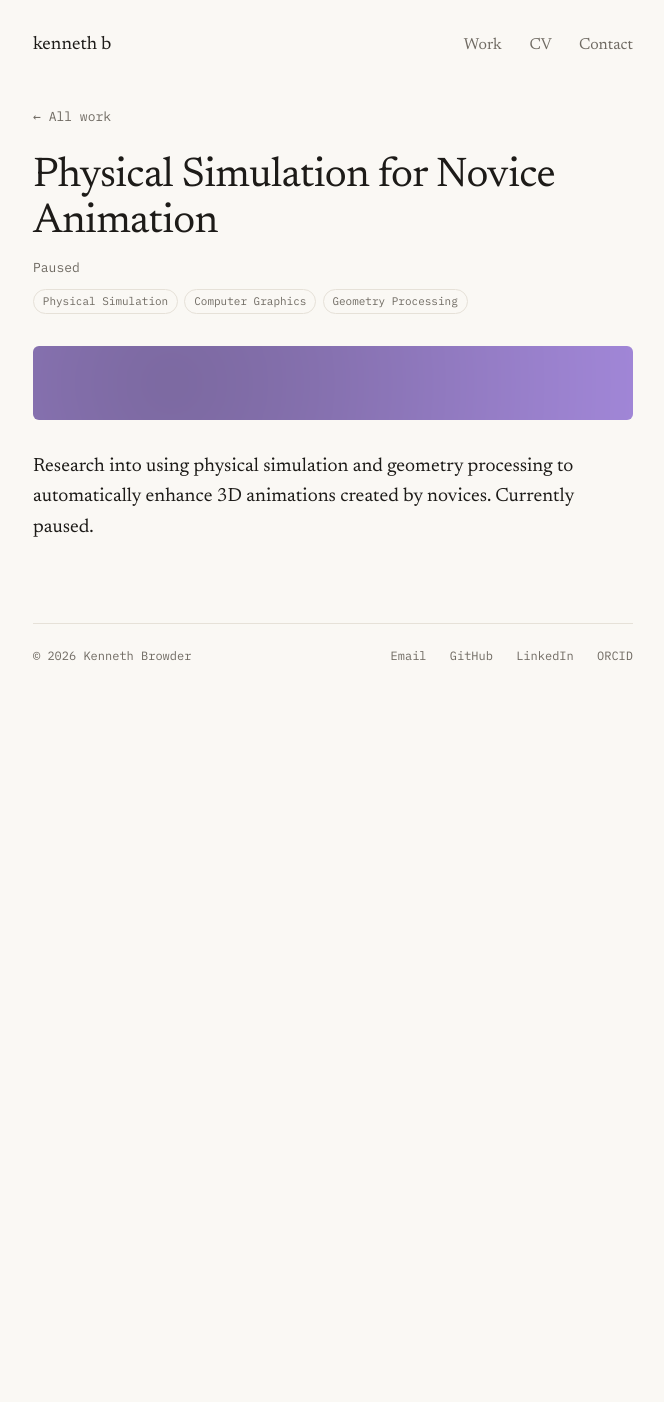
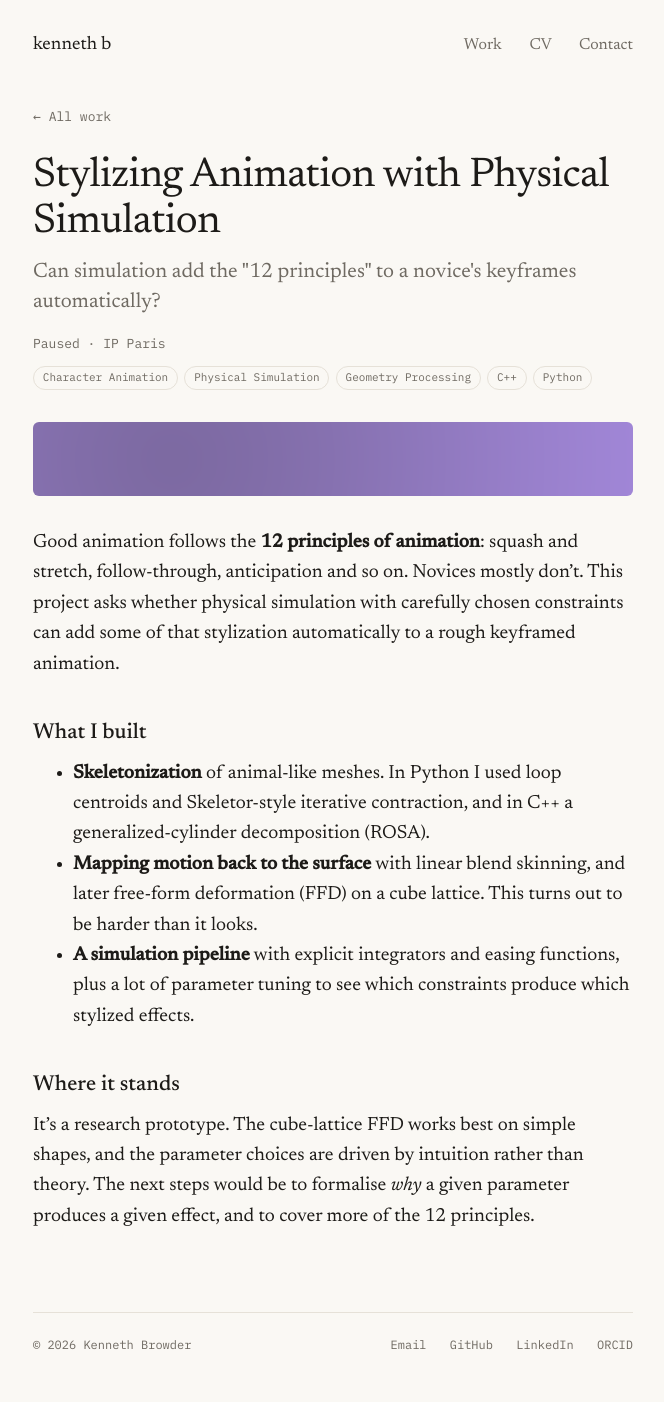
Before and after one commit to pandanautinspace/pandanautinspace.github.io, a Jekyll site: the page built from _projects/physical-simulation-for.md, in a window 1280 px wide. Shown: the whole page, without its empty margins (307-971 px from the left). Built offline with Jekyll 4.4.1, drawn with Linux system fonts in a browser that asks for light colours; some web fonts are replaced; before the commit the page ends 900 px from its top, so only the background shows below that.

Commit message:
Flesh out CMU, animation stylization and benchmark pages from portfolio deck; add Chasing Waterfalls; richer CV
Co-Authored-By: Claude Opus 5.5 <noreply@anthropic.com>
Claude-Session: https://claude.ai/code/session_012DSXwSFicvD2pDRBKFyJh9

```diff
--- a/_projects/physical-simulation-for.md
+++ b/_projects/physical-simulation-for.md
@@ -1,13 +1,37 @@
 ---
-title: Physical Simulation for Novice Animation
+title: Stylizing Animation with Physical Simulation
+subtitle: Can simulation add the "12 principles" to a novice's keyframes automatically?
 date: 2025-08-01
 status: Paused
 kind: Research
-excerpt: Using physical simulation to enhance 3D animations made by non-experts.
+context: IP Paris
+excerpt: Extracting skeletons from animal-like meshes and running stylized simulations on them, so that rough keyframe animation picks up squash, stretch and follow-through.
 tags:
+- Character Animation
 - Physical Simulation
-- Computer Graphics
 - Geometry Processing
+- C++
+- Python
 ---
 
-Research into using physical simulation and geometry processing to automatically enhance 3D animations created by novices. Currently paused.
+Good animation follows the **12 principles of animation**: squash and stretch,
+follow-through, anticipation and so on. Novices mostly don't. This project asks whether
+physical simulation with carefully chosen constraints can add some of that stylization
+automatically to a rough keyframed animation.
+
+## What I built
+
+- **Skeletonization** of animal-like meshes. In Python I used loop centroids and Skeletor-style
+  iterative contraction, and in C++ a generalized-cylinder decomposition (ROSA).
+- **Mapping motion back to the surface** with linear blend skinning, and later free-form
+  deformation (FFD) on a cube lattice. This turns out to be harder than it looks.
+- **A simulation pipeline** with explicit integrators and easing functions, plus a lot of
+  parameter tuning to see which constraints produce which stylized effects.
+
+## Where it stands
+
+It's a research prototype. The cube-lattice FFD works best on simple shapes, and the
+parameter choices are driven by intuition rather than theory. The next steps would be to
+formalise *why* a given parameter produces a given effect, and to cover more of the 12
+principles.
+<!-- TODO: add one of the SpringAnimation screen captures (May 2025). -->
```
Also changed, not shown: _data/cv.json (+9 -5 lines), _projects/chasing-waterfalls.md (added, +23 -0 lines), _projects/cmu-metamaterials.md (+25 -7 lines), _projects/physical-plausibility.md (+12 -0 lines).
